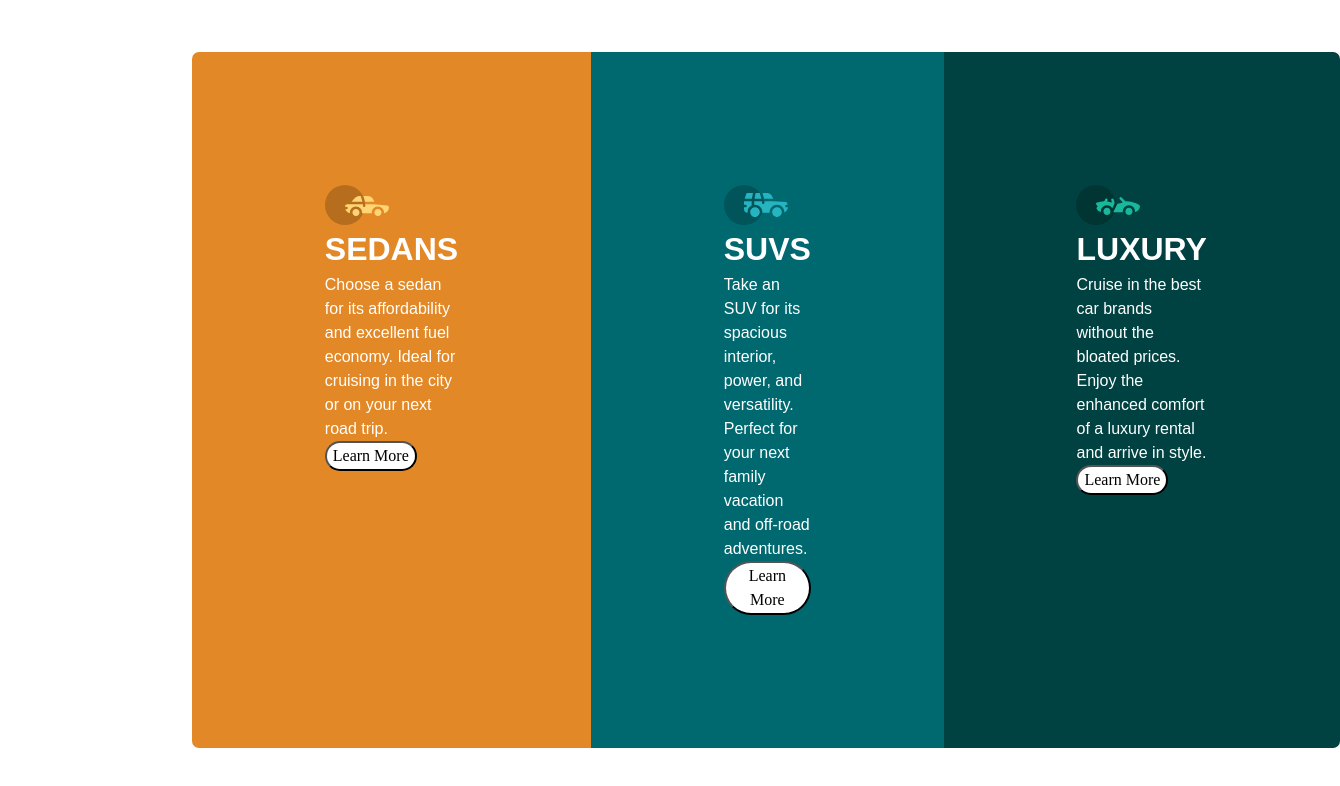
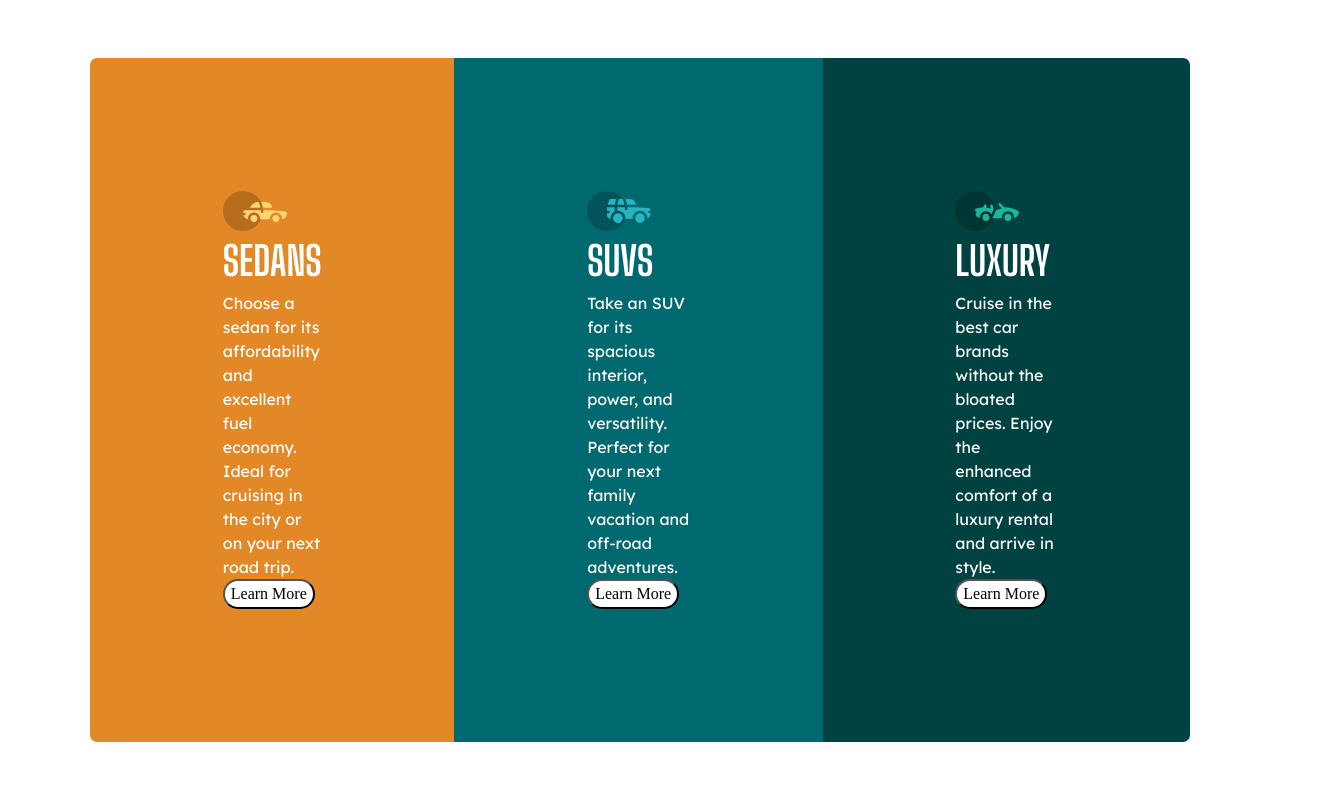
Before and after one commit to Gazerbeam2/FrontendMentor, a plain HTML site: page index.html in a window 1280 px wide. Shown: the whole page, 1340 px wide, since content can reach past the window. Drawn offline with Linux system fonts and the light colour scheme.

Commit message:
added styling

```diff
--- a/index.html
+++ b/index.html
@@ -6,6 +6,12 @@
 
   <link rel="icon" type="image/png" sizes="32x32" href="./images/favicon-32x32.png">
   <link rel="stylesheet" href="main.css">
+  <link rel="preconnect" href="https://fonts.googleapis.com">
+<link rel="preconnect" href="https://fonts.gstatic.com" crossorigin>
+<link href="https://fonts.googleapis.com/css2?family=Lexend+Deca&family=Roboto:wght@400;900&display=swap" rel="stylesheet">
+<link rel="preconnect" href="https://fonts.googleapis.com">
+<link rel="preconnect" href="https://fonts.gstatic.com" crossorigin>
+<link href="https://fonts.googleapis.com/css2?family=Big+Shoulders+Display:wght@700&family=Lexend+Deca&family=Roboto:wght@400;900&display=swap" rel="stylesheet">
 
 
   <title>Frontend Mentor | 3-column preview card component</title>
--- a/main.css
+++ b/main.css
@@ -81,12 +81,17 @@
 }
 main{
 display:flex;
-max-width: 70%;
+max-width: 1100px;
+width:90%;
+margin: auto;
 
 }
 .sedanSection,.suvSection,.luxurySection{
     color:white;
     padding:8.3em;
+
+
+
 
 }
 
@@ -115,11 +120,12 @@
     font-family: 'Big Shoulders Display', sans-serif;
     text-transform: uppercase;
     font-weight:700;
-    font-size: 2rem;
+    font-size: 2.5rem;
 }
 
 p{
     font-family: 'Lexend Deca', sans-serif;
     font-weight:400;
+    font-size: 1rem;
 
   }
```
